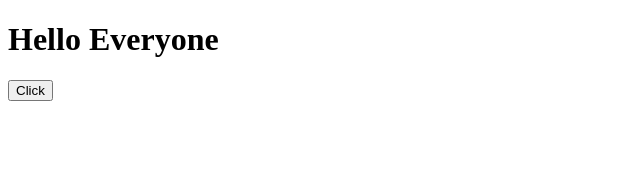
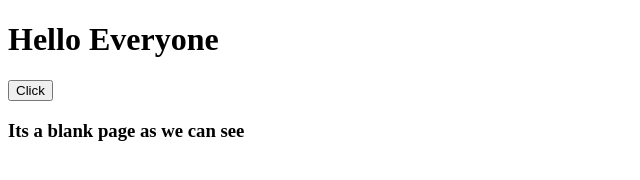
Before and after one commit to CodeDreamer60/Page, a plain HTML site: page index.html in a window 1280 px wide. Shown: the whole page, without its empty margins (0-640 px from the left). Drawn offline with Linux system fonts and the light colour scheme.

Commit message:
Update index.html

```diff
--- a/index.html
+++ b/index.html
@@ -8,5 +8,6 @@
 <body>
     <h1>Hello Everyone</h1>
     <button>Click</button>
+    <h3>Its a blank page as we can see</h3>
 </body>
 </html>
```
